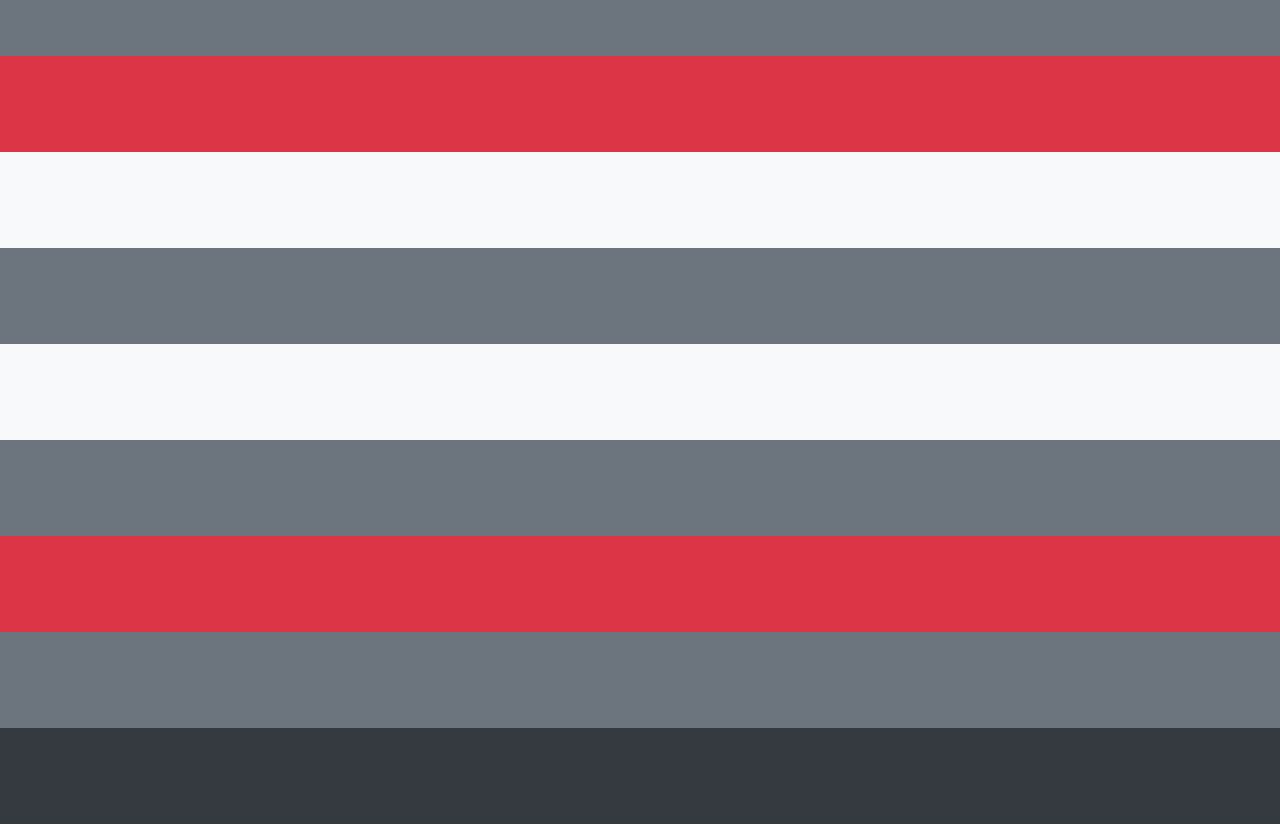
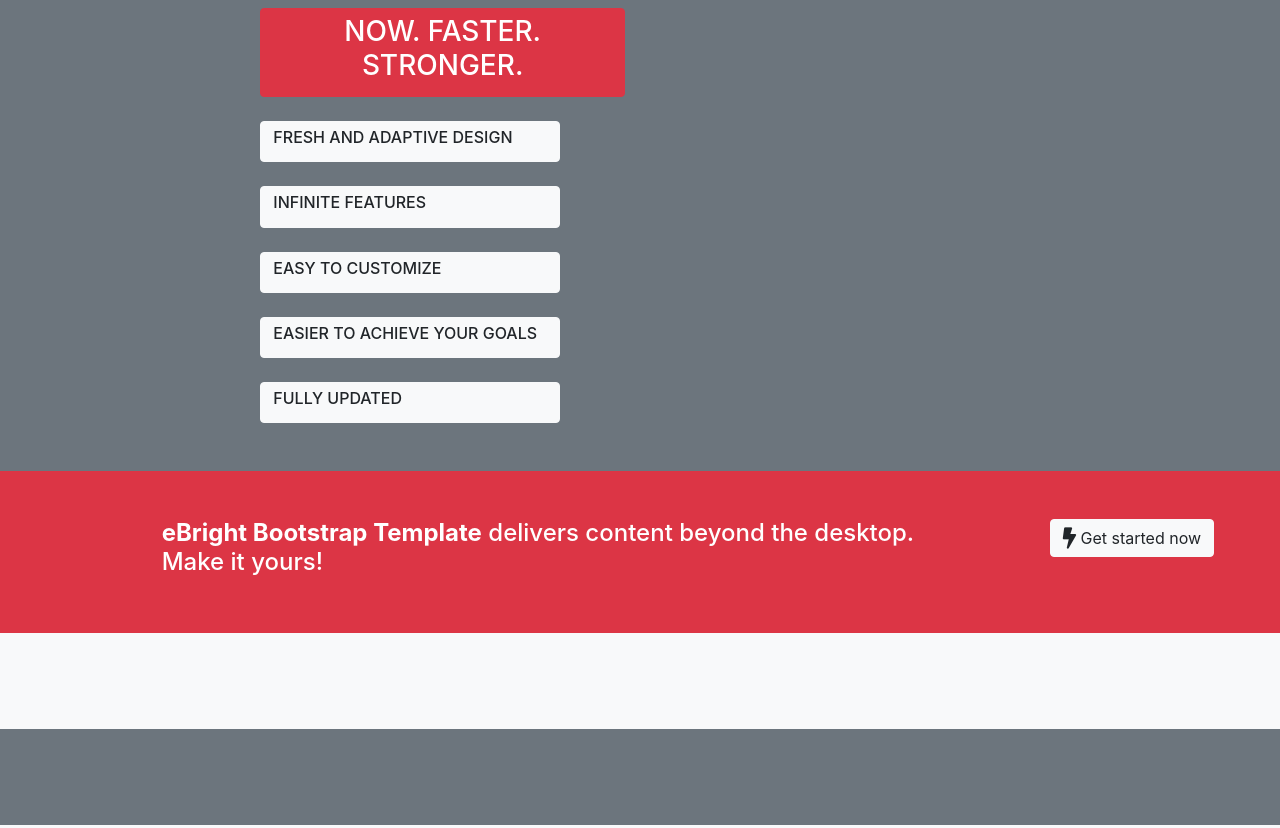
Before and after one commit to BradenDykstra/ebright-clone-site, a plain HTML site: page index.html in a window 1280 px wide. Shown: the part 240-1068 px from the top of the page. Drawn offline with nearby package versions, Linux system fonts and the light colour scheme.

Commit message:
row 2 and 3

```diff
--- a/index.html
+++ b/index.html
@@ -14,7 +14,7 @@
 
 <body>
   <div class="container-fluid">
-    <div class="row p-5">
+    <div class="row p-5" id="row 1">
       <div class="col-2 offset-1">
         <i class="fas fa-bolt fa-3x float-left"></i>
         <h1 class="float-left">eBright</h1>
@@ -52,15 +52,64 @@
         </dl>
       </div>
     </div>
-    <div class="row bg-secondary p-5"></div>
-    <div class="row bg-danger p-5"></div>
-    <div class="row bg-light p-5"></div>
-    <div class="row bg-secondary p-5"></div>
-    <div class="row bg-light p-5"></div>
-    <div class="row bg-secondary p-5"></div>
-    <div class="row bg-danger p-5"></div>
-    <div class="row bg-secondary p-5"></div>
-    <div class="row bg-dark p-5"></div>
+    <div class="row bg-secondary p-5" id="row 2">
+      <div class="col-4 offset-2 text-left">
+        <button class="btn btn-danger text-uppercase d-flex row-2-btn">
+          <h3>Now. faster. stronger.</h3>
+        </button>
+        <br>
+        <button class="btn btn-light text-uppercase d-flex row-2-btn">
+          <h6>Fresh and adaptive design</h6>
+        </button>
+        <br>
+        <button class="btn btn-light text-uppercase d-flex row-2-btn">
+          <h6>infinite features</h6>
+        </button>
+        <br>
+        <button class="btn btn-light text-uppercase d-flex row-2-btn">
+          <h6>easy to customize</h6>
+        </button>
+        <br>
+        <button class="btn btn-light text-uppercase d-flex row-2-btn">
+          <h6>easier to achieve your goals</h6>
+        </button>
+        <br>
+        <button class="btn btn-light text-uppercase d-flex row-2-btn">
+          <h6>fully updated</h6>
+        </button>
+      </div>
+    </div>
+    <div class="row bg-danger p-5 text-white" id="row 3">
+      <div class="col-8 offset-1">
+        <h4><b>eBright Bootstrap Template</b> delivers content beyond the desktop. Make it yours!</h4>
+      </div>
+      <div class="col-2 offset-1">
+        <button class="btn btn-light">
+          <i class="fas fa-bolt fa-lg"></i> Get started now
+        </button>
+      </div>
+    </div>
+    <div class="row bg-light p-5" id="row 4">
+
+    </div>
+    <div class="row bg-secondary p-5" id="row 5">
+
+    </div>
+    <div class="row bg-light p-5" id="row 6">
+
+    </div>
+    <div class="row bg-secondary p-5" id="row 7">
+
+    </div>
+    <div class="row bg-danger p-5" id="row 8">
+
+    </div>
+    <div class="row bg-secondary p-5" id="row 9">
+
+    </div>
+    <div class="row bg-dark p-5" id="row 10">
+
+    </div>
   </div>
 </body>
 
--- a/style.css
+++ b/style.css
@@ -0,0 +1,4 @@
+.row-2-btn{
+  min-width: 300px;
+  text-align: center;
+}
```
